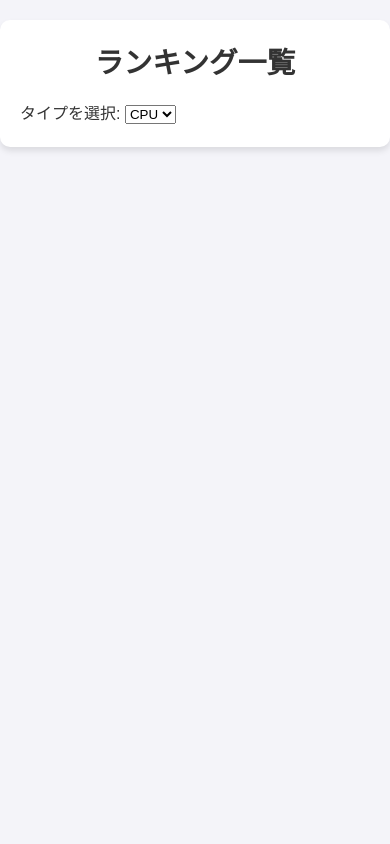
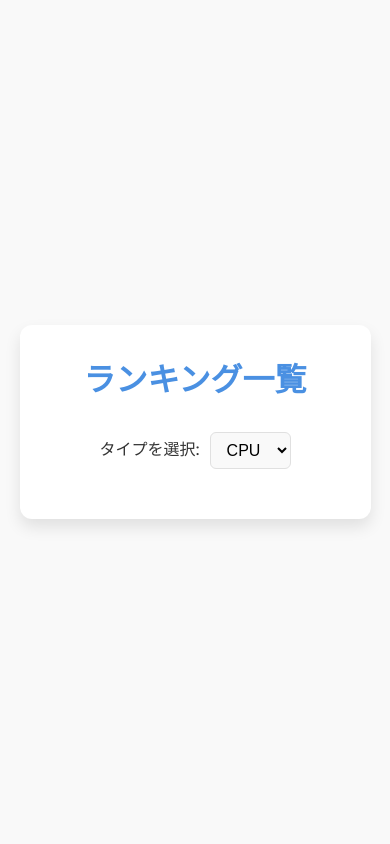
Before and after one commit to hatoEx/WebAssembly, a Flask app: page /Ranking in a window 390 px wide. Run offline with Flask 3, Linux system fonts and the light colour scheme; some libraries are stand-ins or nearby versions.

Commit message:
見た目をモダンに

```diff
--- a/static/css/Ranking.css
+++ b/static/css/Ranking.css
@@ -1,4 +1,18 @@
-/* 全体のリセット */
+/* Google Fontsの適用 */
+@import url('https://fonts.googleapis.com/css2?family=Roboto:wght@400;500;700&display=swap');
+
+/* カラーパレットの定義 */
+:root {
+    --primary-color: #4A90E2;
+    --secondary-color: #50E3C2;
+    --background-color: #f9f9f9;
+    --card-background: #ffffff;
+    --text-color: #333333;
+    --border-color: #e0e0e0;
+    --hover-color: #f0f8ff;
+    --font-family: 'Roboto', sans-serif;
+}
+
 * {
     margin: 0;
     padding: 0;
@@ -6,26 +20,66 @@
 }
 
 body {
-    font-family: Arial, sans-serif;
-    background-color: #f4f4f9;
-    color: #333;
+    font-family: var(--font-family);
+    background-color: var(--background-color);
+    color: var(--text-color);
     line-height: 1.6;
+    display: flex;
+    justify-content: center;
+    align-items: center;
+    min-height: 100vh;
 }
 
 .ranking-container {
-    max-width: 600px;
+    width: 90%;
+    max-width: 700px;
     margin: 20px auto;
-    background: #fff;
-    border-radius: 10px;
-    box-shadow: 0 4px 6px rgba(0, 0, 0, 0.1);
-    padding: 20px;
+    background: var(--card-background);
+    border-radius: 12px;
+    box-shadow: 0 8px 16px rgba(0, 0, 0, 0.1);
+    padding: 30px;
+    transition: transform 0.3s ease, box-shadow 0.3s ease;
+}
+
+.ranking-container:hover {
+    transform: translateY(-5px);
+    box-shadow: 0 12px 24px rgba(0, 0, 0, 0.15);
 }
 
 .ranking-title {
     text-align: center;
-    font-size: 1.8rem;
-    margin-bottom: 15px;
-    color: #333;
+    font-size: 2rem;
+    margin-bottom: 25px;
+    color: var(--primary-color);
+    font-weight: 700;
+}
+
+.ranking-select {
+    display: flex;
+    justify-content: center;
+    align-items: center;
+    margin-bottom: 20px;
+}
+
+.ranking-select label {
+    margin-right: 10px;
+    font-weight: 500;
+    color: var(--text-color);
+}
+
+#ranking-type {
+    padding: 8px 12px;
+    border: 1px solid var(--border-color);
+    border-radius: 6px;
+    background-color: var(--background-color);
+    font-size: 1rem;
+    transition: border-color 0.3s ease, box-shadow 0.3s ease;
+}
+
+#ranking-type:focus {
+    border-color: var(--primary-color);
+    box-shadow: 0 0 5px rgba(74, 144, 226, 0.5);
+    outline: none;
 }
 
 .ranking-list {
--- a/templates/Ranking.html
+++ b/templates/Ranking.html
@@ -7,6 +7,8 @@
     <link rel="stylesheet" href="{{ url_for('static', filename='css/Ranking.css') }}">
     <script src="https://cdnjs.cloudflare.com/ajax/libs/socket.io/4.4.1/socket.io.js"></script>
     <script type="module" src="{{ url_for('static', filename='javascript/Ranking.js') }}"></script>
+    <!-- Google Fontsの追加 -->
+    <link href="https://fonts.googleapis.com/css2?family=Roboto:wght@400;500;700&display=swap" rel="stylesheet">
 </head>
 <body>
     <div class="ranking-container">
@@ -22,8 +24,20 @@
             <li class="ranking-item">
                 <span class="rank">1</span>
                 <span class="name">プレイヤー名</span>
-                <span class="score"> 点</span>
+                <span class="score">点</span>
             </li>
+            <!-- サンプルのランキング項目を追加 -->
+            <li class="ranking-item">
+                <span class="rank">2</span>
+                <span class="name">プレイヤーB</span>
+                <span class="score">1500点</span>
+            </li>
+            <li class="ranking-item">
+                <span class="rank">3</span>
+                <span class="name">プレイヤーC</span>
+                <span class="score">1400点</span>
+            </li>
+            <!-- 必要に応じて追加 -->
         </ul>
     </div>
 </body>
```
Also changed, not shown: other parts of static/css/Ranking.css (+18 -12 lines), static/css/test.css (added, +124 -0 lines), templates/test.html (+13 -26 lines).
